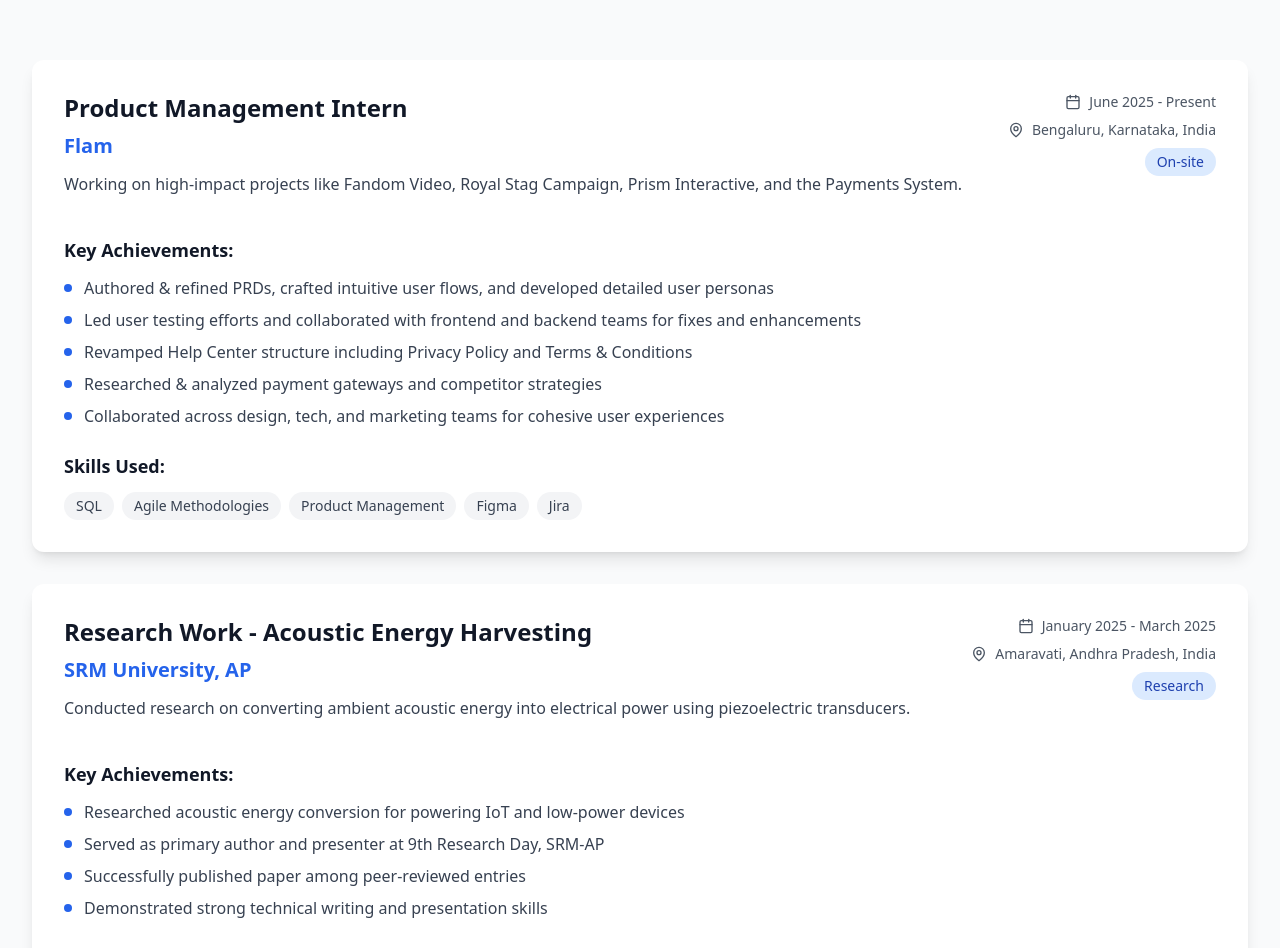
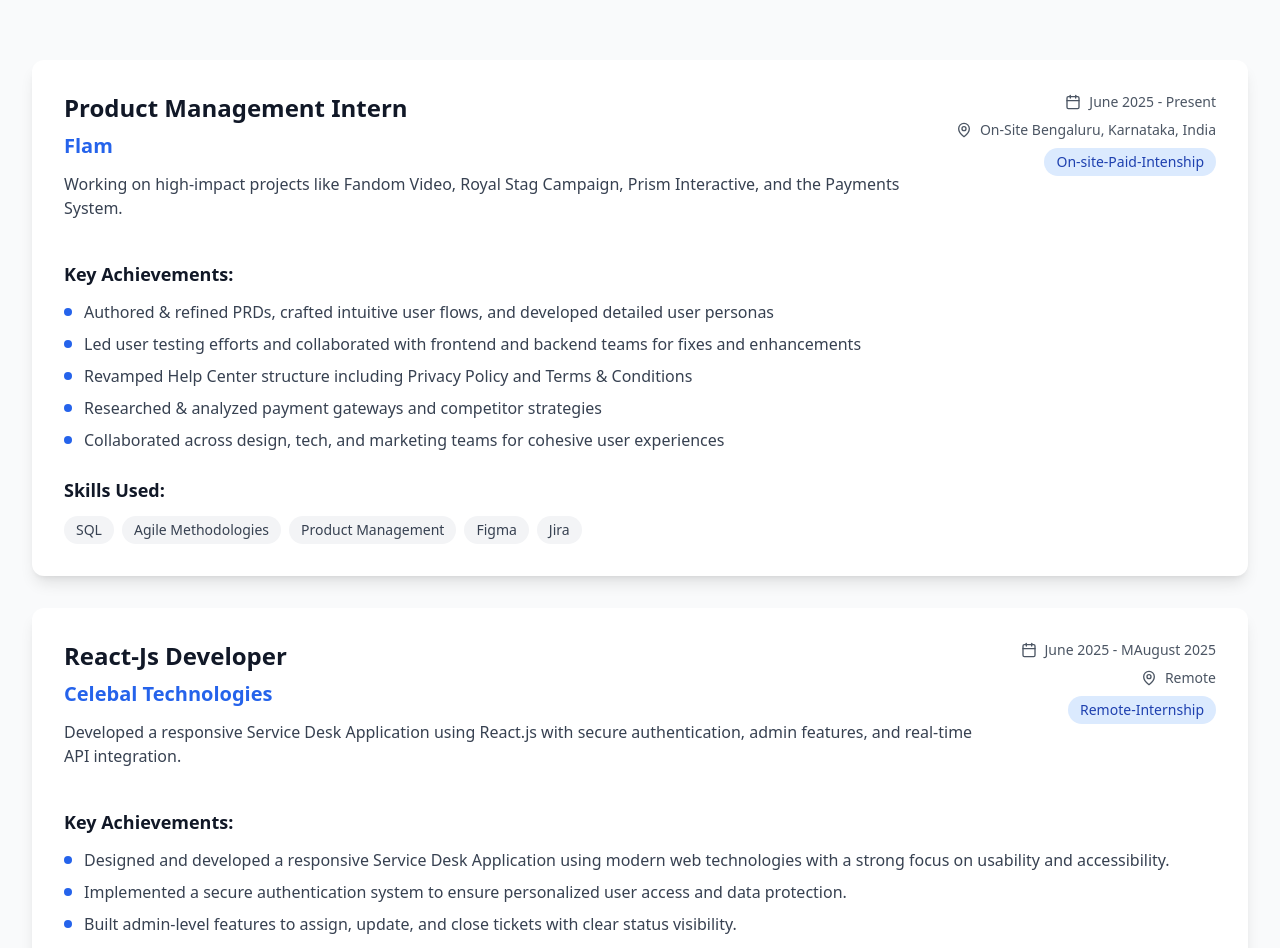
Before and after one commit to ramasheshasai/Portfoilio_Final, a React (Vite) app: page / in a window 1280 px wide. Shown: the part 1860-2808 px from the top of the page. Built offline with nearby package versions, Linux system fonts and the light colour scheme.

Commit message:
Initial commit

```diff
--- a/src/components/Experience.tsx
+++ b/src/components/Experience.tsx
@@ -6,9 +6,9 @@ const Experience = () => {
     {
       title: "Product Management Intern",
       company: "Flam",
-      location: "Bengaluru, Karnataka, India",
+      location: " On-Site Bengaluru, Karnataka, India",
       duration: "June 2025 - Present",
-      type: "On-site",
+      type: "On-site-Paid-Intenship",
       description: "Working on high-impact projects like Fandom Video, Royal Stag Campaign, Prism Interactive, and the Payments System.",
       achievements: [
         "Authored & refined PRDs, crafted intuitive user flows, and developed detailed user personas",
@@ -20,17 +20,17 @@ const Experience = () => {
       skills: ["SQL", "Agile Methodologies", "Product Management", "Figma", "Jira"]
     },
     {
-      title: "Research Work - Acoustic Energy Harvesting",
-      company: "SRM University, AP",
-      location: "Amaravati, Andhra Pradesh, India",
-      duration: "January 2025 - March 2025",
-      type: "Research",
-      description: "Conducted research on converting ambient acoustic energy into electrical power using piezoelectric transducers.",
+      title: "React-Js Developer",
+      company: "Celebal Technologies ",
+      location: "Remote",
+      duration: "June 2025 - MAugust 2025",
+      type: "Remote-Internship",
+      description: "Developed a responsive Service Desk Application using React.js with secure authentication, admin features, and real-time API integration.",
       achievements: [
-        "Researched acoustic energy conversion for powering IoT and low-power devices",
-        "Served as primary author and presenter at 9th Research Day, SRM-AP",
-        "Successfully published paper among peer-reviewed entries",
-        "Demonstrated strong technical writing and presentation skills"
+         "Designed and developed a responsive Service Desk Application using modern web technologies with a strong focus on usability and accessibility.",
+          " Implemented a secure authentication system to ensure personalized user access and data protection.",
+        " Built admin-level features to assign, update, and close tickets with clear status visibility.",
+          " Integrated frontend components with backend APIs to enable real-time updates and smooth user interaction flow."
       ],
       skills: ["Research", "Technical Writing", "IoT", "Energy Systems"]
     },
```
